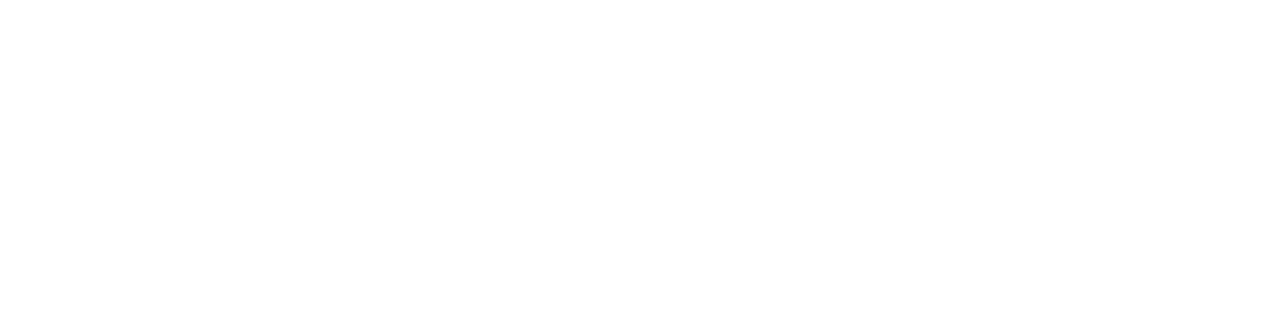
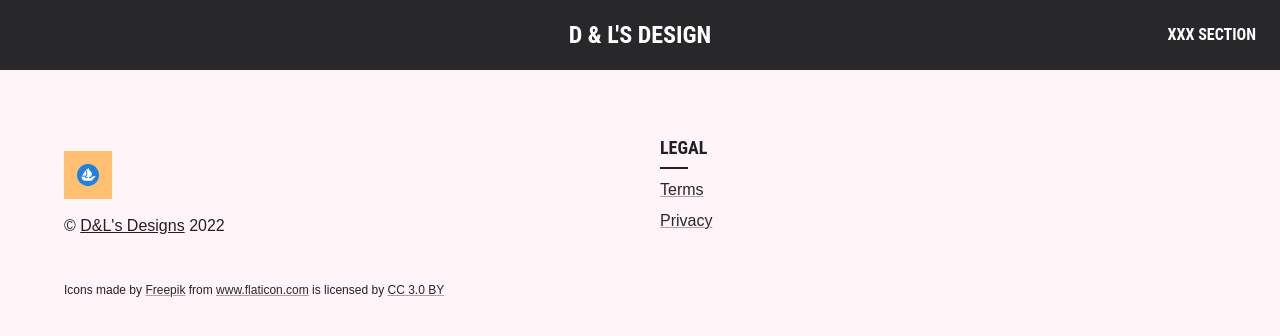
Before and after one commit to Dmolina-power/nftpage, a React (Create React App) app: page / in a window 1280 px wide. Shown: the top 336 px of the page. Built offline with nearby package versions, Linux system fonts and the light colour scheme.

Commit message:
added navbar and footer

```diff
--- a/public/index.html
+++ b/public/index.html
@@ -10,37 +10,21 @@
       content="Web site created using create-react-app"
     />
     <link rel="apple-touch-icon" href="%PUBLIC_URL%/logo192.png" />
-    <!--
-      manifest.json provides metadata used when your web app is installed on a
-      user's mobile device or desktop. See https://developers.google.com/web/fundamentals/web-app-manifest/
-    -->
+
     <link rel="manifest" href="%PUBLIC_URL%/manifest.json" />
-    <!--
-      Notice the use of %PUBLIC_URL% in the tags above.
-      It will be replaced with the URL of the `public` folder during the build.
-      Only files inside the `public` folder can be referenced from the HTML.
+    <link
+      rel="stylesheet"
+      href="https://fonts.googleapis.com/css?family=Roboto:300,400,500,700&display=swap"
+    />
+    <link
+      rel="stylesheet"
+      href="https://fonts.googleapis.com/icon?family=Material+Icons"
+    />
 
-      Unlike "/favicon.ico" or "favicon.ico", "%PUBLIC_URL%/favicon.ico" will
-      work correctly both with client-side routing and a non-root public URL.
-      Learn how to configure a non-root public URL by running `npm run build`.
-    -->
-    <link href="https://cdn.jsdelivr.net/npm/bootstrap@5.1.3/dist/css/bootstrap.min.css" rel="stylesheet" integrity="sha384-1BmE4kWBq78iYhFldvKuhfTAU6auU8tT94WrHftjDbrCEXSU1oBoqyl2QvZ6jIW3" crossorigin="anonymous">
-
-    <title>React App</title>
+    <title>D&L'S Designs</title>
   </head>
   <body>
     <noscript>You need to enable JavaScript to run this app.</noscript>
     <div id="root"></div>
-    <!--
-      This HTML file is a template.
-      If you open it directly in the browser, you will see an empty page.
-
-      You can add webfonts, meta tags, or analytics to this file.
-      The build step will place the bundled scripts into the <body> tag.
-
-      To begin the development, run `npm start` or `yarn start`.
-      To create a production bundle, use `npm run build` or `yarn build`.
-    -->
-    <script src="https://cdn.jsdelivr.net/npm/bootstrap@5.1.3/dist/js/bootstrap.bundle.min.js" integrity="sha384-ka7Sk0Gln4gmtz2MlQnikT1wXgYsOg+OMhuP+IlRH9sENBO0LRn5q+8nbTov4+1p" crossorigin="anonymous"></script>
   </body>
 </html>
--- a/src/App.js
+++ b/src/App.js
@@ -1,15 +1,17 @@
-
-import './App.css';
+import * as React from "react";
+//Views
+import AppAppBar from "./Views/AppAppBar";
+import AppFooter from "./Views/AppFooter";
+// Components
+import withRoot from "./Components/withRoot";
 
 function App() {
   return (
-    <div className="App">
-
-
-    </div>
-
-
+    <React.Fragment>
+      <AppAppBar />
+      <AppFooter />
+    </React.Fragment>
   );
 }
 
-export default App;
+export default withRoot(App);
--- a/src/Views/AppAppBar.js
+++ b/src/Views/AppAppBar.js
@@ -0,0 +1,48 @@
+import * as React from "react";
+//Material UI
+import Box from "@mui/material/Box";
+import Link from "@mui/material/Link";
+//Components
+import AppBar from "../Components/AppBar";
+import Toolbar from "../Components/Toolbar";
+
+const rightLink = {
+  fontSize: 16,
+  color: "common.white",
+  ml: 3,
+};
+
+function AppAppBar() {
+  return (
+    <div>
+      <AppBar position="fixed">
+        <Toolbar sx={{ justifyContent: "space-between" }}>
+          <Box sx={{ flex: 1 }} />
+          <Link
+            variant="h6"
+            underline="none"
+            color="inherit"
+            href="#"
+            sx={{ fontSize: 24 }}
+          >
+            {"D & L's Design"}
+          </Link>
+          <Box sx={{ flex: 1, display: "flex", justifyContent: "flex-end" }}>
+            <Link
+              color="inherit"
+              variant="h6"
+              underline="none"
+              href="#"
+              sx={rightLink}
+            >
+              {"XXX Section"}
+            </Link>
+          </Box>
+        </Toolbar>
+      </AppBar>
+      <Toolbar />
+    </div>
+  );
+}
+
+export default AppAppBar;
--- a/src/Views/AppFooter.js
+++ b/src/Views/AppFooter.js
@@ -0,0 +1,108 @@
+import * as React from "react";
+//Material UI
+import Box from "@mui/material/Box";
+import Grid from "@mui/material/Grid";
+import Link from "@mui/material/Link";
+import Container from "@mui/material/Container";
+//Components
+import Typography from "../Components/Typography";
+
+function Copyright() {
+  return (
+    <React.Fragment>
+      {"© "}
+      <Link color="inherit" href="#">
+        D&L's Designs
+      </Link>{" "}
+      {new Date().getFullYear()}
+    </React.Fragment>
+  );
+}
+
+const iconStyle = {
+  width: 48,
+  height: 48,
+  display: "flex",
+  justifyContent: "center",
+  alignItems: "center",
+  backgroundColor: "warning.main",
+  mr: 1,
+  "&:hover": {
+    bgcolor: "warning.dark",
+  },
+};
+
+export default function AppFooter() {
+  return (
+    <Typography
+      component="footer"
+      sx={{ display: "flex", bgcolor: "secondary.light" }}
+    >
+      <Container sx={{ my: 8, display: "flex" }}>
+        <Grid container spacing={5}>
+          <Grid item xs={12} sm={6} md={6}>
+            <Grid
+              container
+              direction="column"
+              justifyContent="flex-end"
+              spacing={2}
+              sx={{ height: 120 }}
+            >
+              <Grid item sx={{ display: "flex" }}>
+                <Box component="a" href="https://opensea.io/Danny-Lindsay_Creations" sx={iconStyle}>
+                  <img src="/static/img/opensea.png" alt="OpenSea" />
+                </Box>
+              </Grid>
+              <Grid item>
+                <Copyright />
+              </Grid>
+            </Grid>
+          </Grid>
+          <Grid item xs={12} sm={6} md={2}>
+            <Typography variant="h6" marked="left" gutterBottom>
+              Legal
+            </Typography>
+            <Box component="ul" sx={{ m: 0, listStyle: "none", p: 0 }}>
+              <Box component="li" sx={{ py: 0.5 }}>
+                <Link href="#">Terms</Link>
+              </Box>
+              <Box component="li" sx={{ py: 0.5 }}>
+                <Link href="#">Privacy</Link>
+              </Box>
+            </Box>
+          </Grid>
+
+          <Grid item>
+            <Typography variant="caption">
+              {"Icons made by "}
+              <Link
+                href="https://www.freepik.com"
+                rel="sponsored"
+                title="Freepik"
+              >
+                Freepik
+              </Link>
+              {" from "}
+              <Link
+                href="https://www.flaticon.com"
+                rel="sponsored"
+                title="Flaticon"
+              >
+                www.flaticon.com
+              </Link>
+              {" is licensed by "}
+              <Link
+                href="https://creativecommons.org/licenses/by/3.0/"
+                title="Creative Commons BY 3.0"
+                target="_blank"
+                rel="noopener noreferrer"
+              >
+                CC 3.0 BY
+              </Link>
+            </Typography>
+          </Grid>
+        </Grid>
+      </Container>
+    </Typography>
+  );
+}
```
Also changed, not shown: package.json (+7 -0 lines), public/static/img/opensea.png (added), 1 other file (tests, documents, lock files or other folders).
